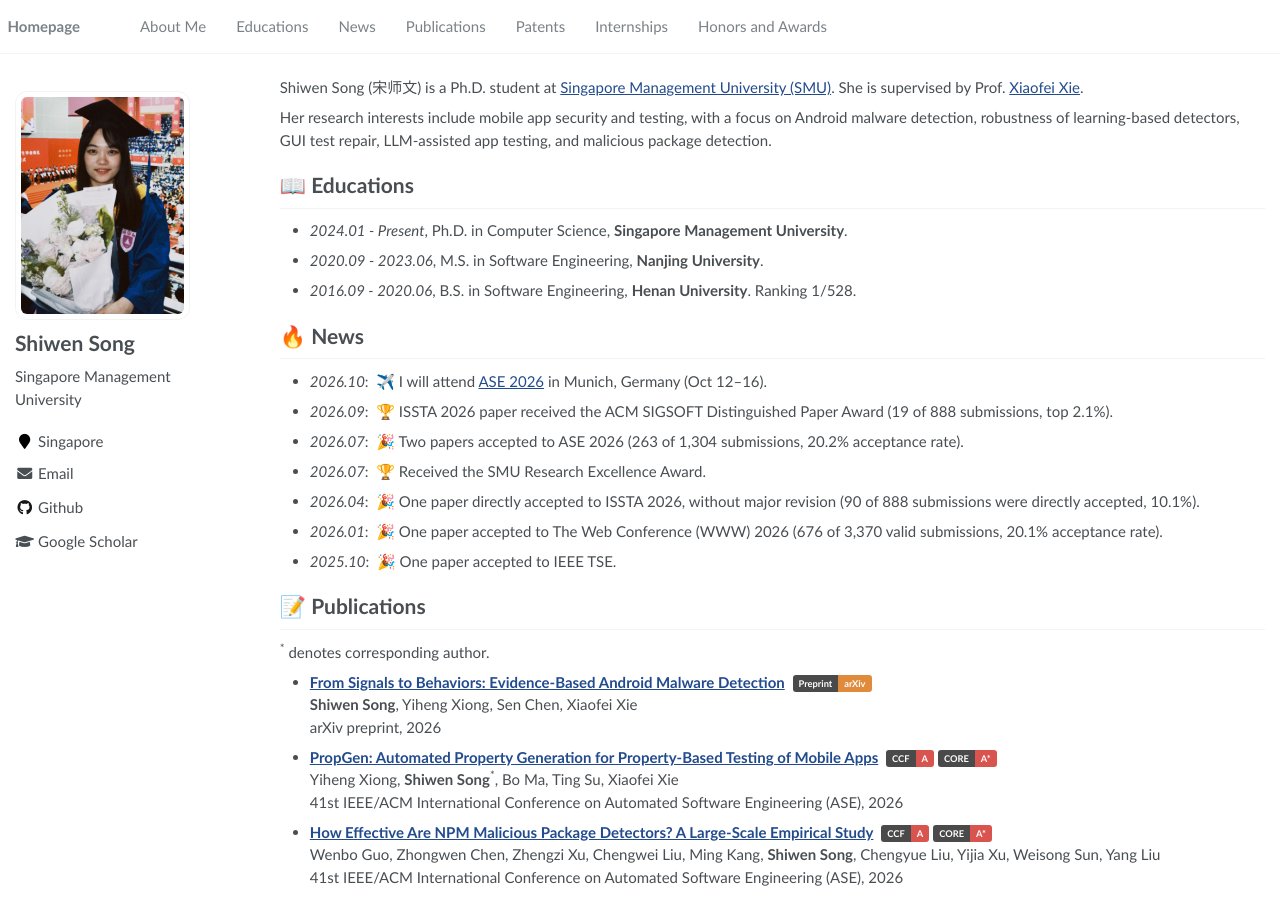
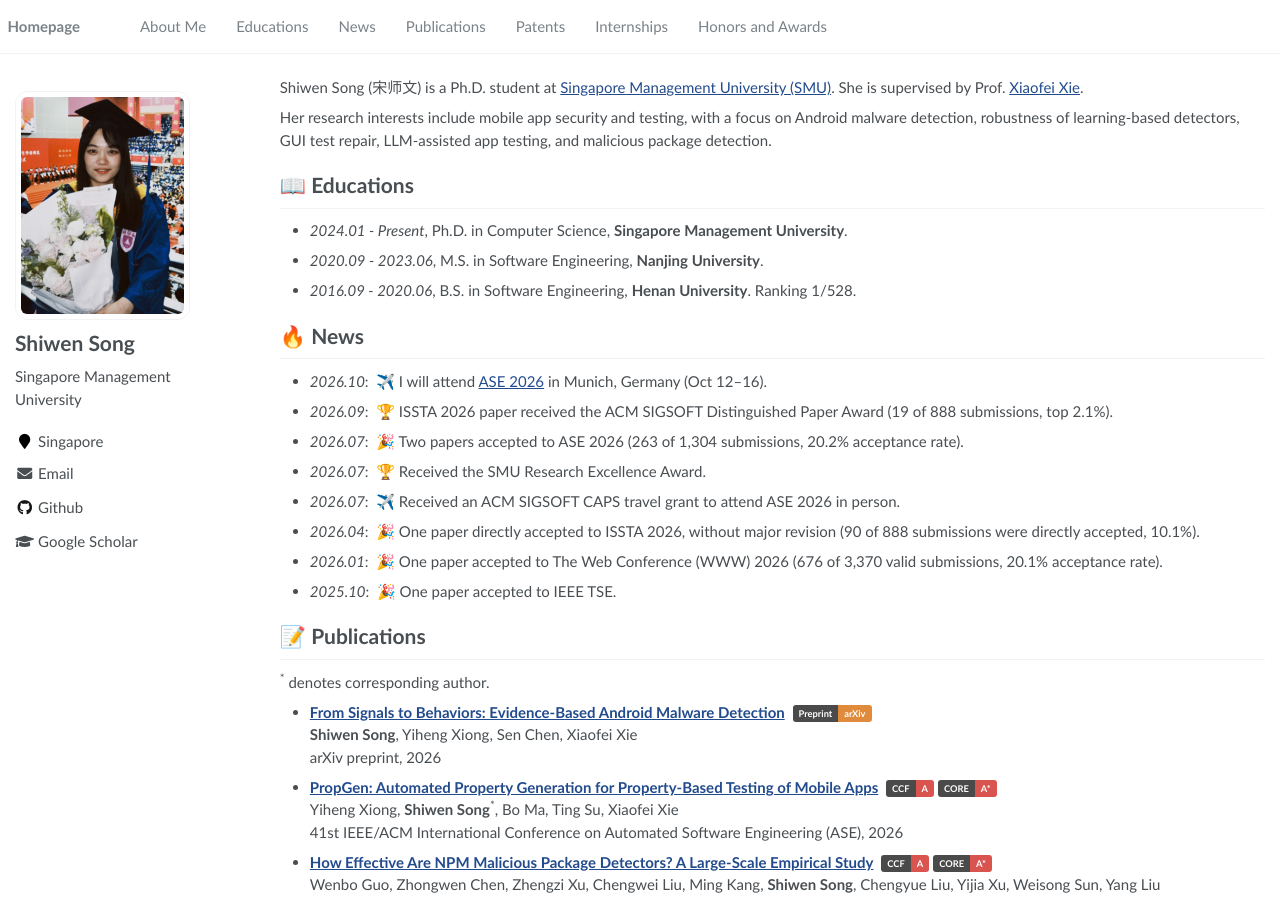
Before and after one commit to shiwen-song/shiwen-song.github.io, a Jekyll site: the page built from _pages/about.md, in a window 1280 px wide and 900 px high. Built offline with Jekyll 4.4.1, drawn with Linux system fonts in a browser that asks for light colours.

Commit message:
News: ACM SIGSOFT CAPS travel grant
Co-Authored-By: Claude Sonnet 5.5 <noreply@anthropic.com>

```diff
--- a/_pages/about.md
+++ b/_pages/about.md
@@ -31,6 +31,7 @@ Her research interests include mobile app security and testing, with a focus on
 - *2026.09*: &nbsp;🏆 ISSTA 2026 paper received the ACM SIGSOFT Distinguished Paper Award (19 of 888 submissions, top 2.1%).
 - *2026.07*: &nbsp;🎉 Two papers accepted to ASE 2026 (263 of 1,304 submissions, 20.2% acceptance rate).
 - *2026.07*: &nbsp;🏆 Received the SMU Research Excellence Award.
+- *2026.07*: &nbsp;✈️ Received an ACM SIGSOFT CAPS travel grant to attend ASE 2026 in person.
 - *2026.04*: &nbsp;🎉 One paper directly accepted to ISSTA 2026, without major revision (90 of 888 submissions were directly accepted, 10.1%).
 - *2026.01*: &nbsp;🎉 One paper accepted to The Web Conference (WWW) 2026 (676 of 3,370 valid submissions, 20.1% acceptance rate).
 - *2025.10*: &nbsp;🎉 One paper accepted to IEEE TSE.
```
